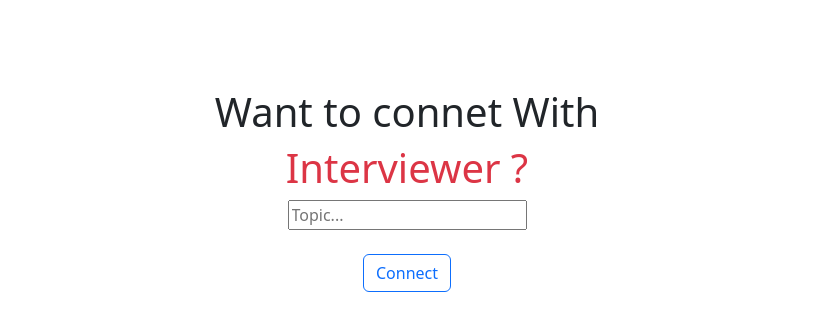
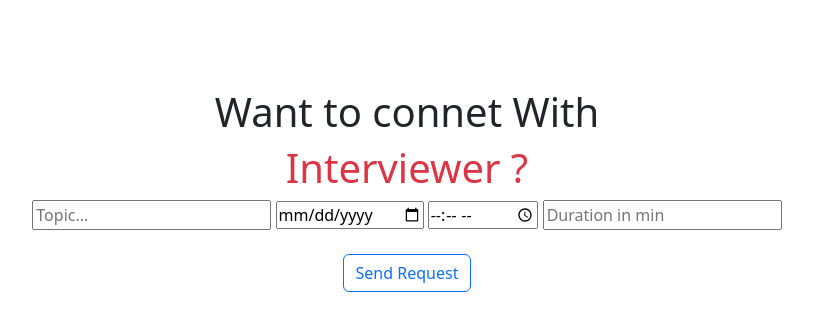
Before and after one commit to RynoCODE/codeshetra-django, a Django app: page /student-dashboard/ in a window 1280 px wide. Shown: the part 186-517 px from the top of the page, without its empty margins (233-1046 px from the left). Run offline with Django 5.2, Linux system fonts and the light colour scheme; parts of the project's set-up code (start-up, migrations or seed data) failed here and were passed over.

Commit message:
student dashboard updated

```diff
--- a/app/templates/student_dashboard.html
+++ b/app/templates/student_dashboard.html
@@ -62,15 +62,27 @@
       <h1 class="text-danger mx-auto">Interviewer ?</h1>
 
       <!-- search bar -->
-      <input type="text" placeholder="Topic..." id="Topic" />
-      <br />
-      <form action="">
+      <form action="" method="post">
+        {% csrf_token %}
+        <div class="container">
+          <input type="text" placeholder="Topic..." id="Topic" />
+          <input type="date" placeholder="Interview date" id="date" />
+          <input type="time" placeholder="Interview Time" id="time" />
+          <input
+            type="number"
+            placeholder="Duration in min"
+            id="duration"
+            oninput="validateInput()"
+          />
+        </div>
+
+        <br />
         <input
-          class="btn btn-outline-primary"
+          class="btn btn-outline-primary d-block mx-auto"
           type="submit"
           name=""
           id=""
-          value="Connect"
+          value="Send Request"
         />
       </form>
     </main>
@@ -89,5 +101,17 @@
       integrity="sha384-BBtl+eGJRgqQAUMxJ7pMwbEyER4l1g+O15P+16Ep7Q9Q+zqX6gSbd85u4mG4QzX+"
       crossorigin="anonymous"
     ></script>
+    <script>
+      function validateInput() {
+        var inputElement = document.getElementById("duration");
+        var inputValue = inputElement.value;
+
+        // Check if the input is a negative number
+        if (parseFloat(inputValue) < 0) {
+          // If negative, set the input value to 0
+          inputElement.value = 0;
+        }
+      }
+    </script>
   </body>
 </html>
```
